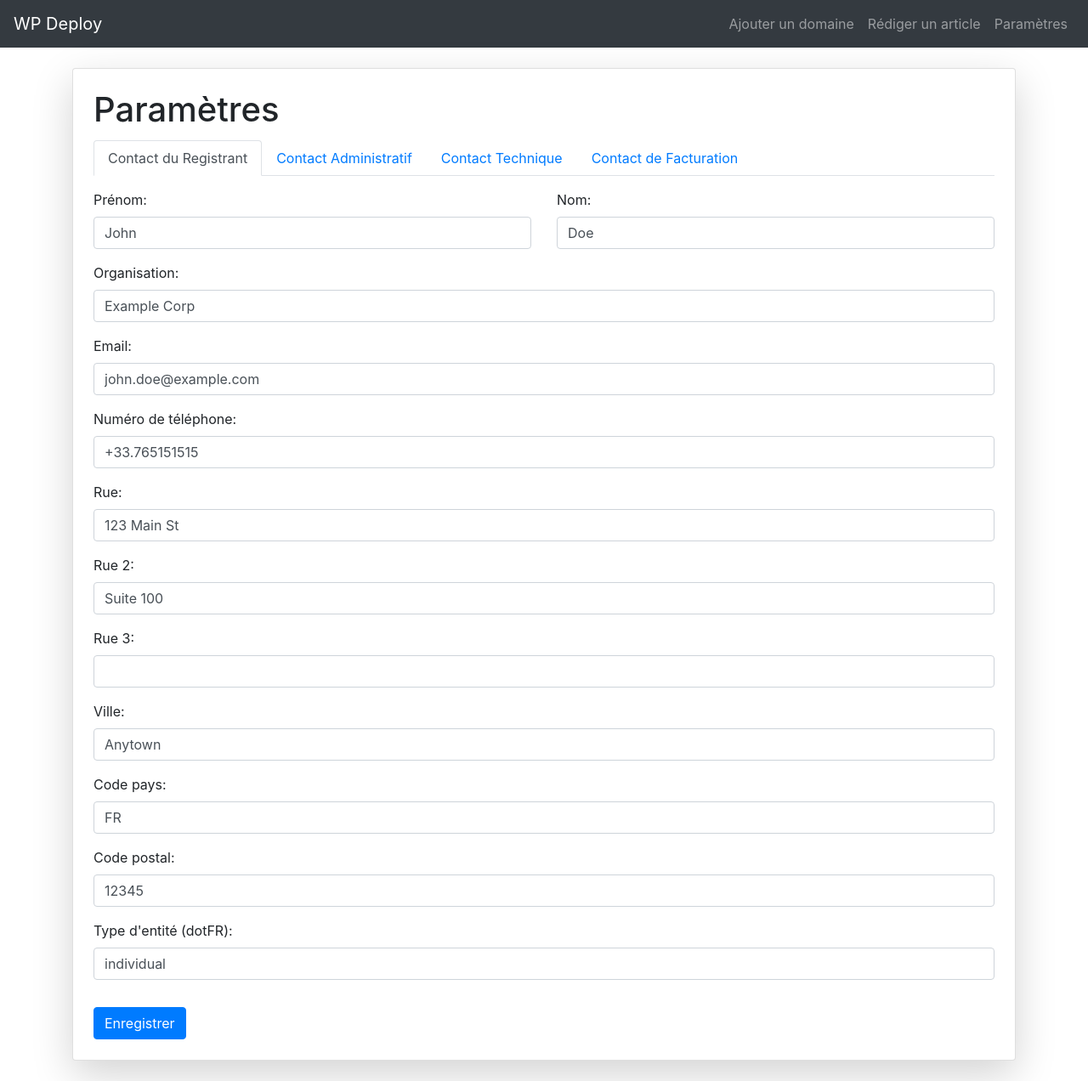
After one commit to eldertek/wp-deploy, a Flask app: page /settings in a window 1280 px wide. The commit adds this page. Shown: the whole page at 85% size. Run offline with Flask 3, Linux system fonts and the light colour scheme; a user stored in the database is signed in; some libraries are stand-ins or nearby versions.

Commit message:
update 10 files

```diff
--- a/app/__init__.py
+++ b/app/__init__.py
@@ -1,6 +1,5 @@
 from flask import Flask
 from flask_login import LoginManager
-import os
 from flask_socketio import SocketIO
 
 app = Flask(__name__, template_folder='../templates', static_folder='../static')
@@ -13,9 +12,9 @@ login_manager.login_view = 'routes.login'
 login_manager.login_message = "Veuillez vous connecter pour accéder à cette page."
 login_manager.login_message_category = "info"
 
-socketio = SocketIO(app)
+socketio = SocketIO(app, cors_allowed_origins="*")
 
 from app import routes
 
 if __name__ == '__main__':
-    socketio.run(app)
+    socketio.run(app, debug=True)
--- a/app/routes.py
+++ b/app/routes.py
@@ -1,11 +1,18 @@
+import json
 from flask import render_template, request, redirect, url_for, flash
 from flask_login import login_user, login_required, logout_user
 from app import app, login_manager
 from app.models import User, users, domains
 from app.utils import is_domain_owned, is_domain_available, purchase_domain, configure_dns, create_nginx_config, setup_ssl, install_wordpress
-from flask_socketio import SocketIO, emit
+from app import socketio
 
-socketio = SocketIO(app)
+def load_settings():
+    with open('app/settings.json', 'r') as f:
+        return json.load(f)
+
+def save_settings(settings):
+    with open('app/settings.json', 'w') as f:
+        json.dump(settings, f, indent=4)
 
 @login_manager.user_loader
 def load_user(user_id):
@@ -42,33 +49,25 @@ def add_domain():
         domain_name = request.form['domain']
 
         # Step 1: Check domain ownership
-        if is_domain_owned(domain_name):
-            socketio.emit('message', 'Vérification de la possession du domaine....OK')
-        else:
+        if not is_domain_owned(domain_name):
             # Step 2: Check domain availability
             if is_domain_available(domain_name):
-                socketio.emit('message', 'Vérification de la disponibilité du domaine...OK')
-
                 # Step 3: Purchase domain
-                purchase_domain(domain_name)
+                purchase_domain(domain_name, load_settings())
                 socketio.emit('message', 'Achat du nom de domaine...OK')
 
         # Step 4: Configure DNS
         configure_dns(domain_name, 'A', '51.210.255.66')
         configure_dns(domain_name, 'AAAA', '2001:41d0:304:200::5ec6')
-        socketio.emit('message', 'Paramètrages DNS vers le serveur...OK')
 
         # Step 5: Create Nginx configuration
         create_nginx_config(domain_name)
-        socketio.emit('message', 'Création des fichiers de configuration Nginx...OK')
 
         # Step 6: Setup SSL
         setup_ssl(domain_name)
-        socketio.emit('message', 'Paramètres du SSL...OK')
 
         # Step 7: Install WordPress
         install_wordpress(domain_name)
-        socketio.emit('message', 'Installation de Wordpress...OK')
 
         socketio.emit('message', "L'installation est terminée")
     return render_template('add_domain.html')
@@ -90,6 +89,33 @@ def dashboard():
     site_status = check_sites_status()
     return render_template('dashboard.html', site_status=site_status)
 
+@app.route('/settings', methods=['GET', 'POST'])
+@login_required
+def settings():
+    settings = load_settings()
+    if request.method == 'POST':
+        contact_types = ['registrant', 'admin', 'technical', 'billing']
+        for contact_type in contact_types:
+            settings[contact_type] = {
+                'firstName': request.form.get(f'{contact_type}_firstName', ''),
+                'lastName': request.form.get(f'{contact_type}_lastName', ''),
+                'organization': request.form.get(f'{contact_type}_organization', ''),
+                'email': request.form.get(f'{contact_type}_email', ''),
+                'phoneNumber': request.form.get(f'{contact_type}_phoneNumber', ''),
+                'street': request.form.get(f'{contact_type}_street', ''),
+                'street2': request.form.get(f'{contact_type}_street2', ''),
+                'street3': request.form.get(f'{contact_type}_street3', ''),
+                'city': request.form.get(f'{contact_type}_city', ''),
+                'countryCode': request.form.get(f'{contact_type}_countryCode', ''),
+                'postalCode': request.form.get(f'{contact_type}_postalCode', '')
+            }
+            if contact_type == 'registrant':
+                settings[contact_type]['dotfrcontactentitytype'] = request.form.get('registrant_dotfrcontactentitytype', '')
+        save_settings(settings)
+        flash('Contact details updated successfully', 'success')
+        return redirect(url_for('settings'))
+    return render_template('settings.html', contacts=settings)
+
 def publish_article(site, title, content):
     pass
 
--- a/templates/base.html
+++ b/templates/base.html
@@ -18,6 +18,9 @@
                 <li class="nav-item">
                     <a class="nav-link" href="{{ url_for('editor') }}">Rédiger un article</a>
                 </li>
+                <li class="nav-item">
+                    <a class="nav-link" href="{{ url_for('settings') }}">Paramètres</a>
+                </li>
             </ul>
         </div>
     </nav>
@@ -28,5 +31,6 @@
     <script src="https://code.jquery.com/jquery-3.5.1.slim.min.js"></script>
     <script src="https://cdn.jsdelivr.net/npm/@popperjs/core@2.5.4/dist/umd/popper.min.js"></script>
     <script src="https://stackpath.bootstrapcdn.com/bootstrap/4.5.2/js/bootstrap.min.js"></script>
+    {% block scripts %}{% endblock %}
 </body>
 </html>
--- /dev/null
+++ b/templates/settings.html
@@ -0,0 +1,228 @@
+{% extends "base.html" %}
+
+{% block title %}Paramètres{% endblock %}
+
+{% block content %}
+<div class="card shadow-lg p-4 mb-4 w-100">
+    <h1 class="card-title">Paramètres</h1>
+    <form method="POST">
+        <ul class="nav nav-tabs" id="contactTabs" role="tablist">
+            <li class="nav-item">
+                <a class="nav-link active" id="registrant-tab" data-toggle="tab" href="#registrant" role="tab" aria-controls="registrant" aria-selected="true">Contact du Registrant</a>
+            </li>
+            <li class="nav-item">
+                <a class="nav-link" id="admin-tab" data-toggle="tab" href="#admin" role="tab" aria-controls="admin" aria-selected="false">Contact Administratif</a>
+            </li>
+            <li class="nav-item">
+                <a class="nav-link" id="technical-tab" data-toggle="tab" href="#technical" role="tab" aria-controls="technical" aria-selected="false">Contact Technique</a>
+            </li>
+            <li class="nav-item">
+                <a class="nav-link" id="billing-tab" data-toggle="tab" href="#billing" role="tab" aria-controls="billing" aria-selected="false">Contact de Facturation</a>
+            </li>
+        </ul>
+        <div class="tab-content" id="contactTabsContent">
+            <div class="tab-pane fade show active" id="registrant" role="tabpanel" aria-labelledby="registrant-tab">
+                <div class="row mt-3">
+                    <div class="col-md-6">
+                        <div class="form-group">
+                            <label>Prénom:</label>
+                            <input type="text" class="form-control" name="registrant_firstName" value="{{ contacts.registrant.firstName }}">
+                        </div>
+                    </div>
+                    <div class="col-md-6">
+                        <div class="form-group">
+                            <label>Nom:</label>
+                            <input type="text" class="form-control" name="registrant_lastName" value="{{ contacts.registrant.lastName }}">
+                        </div>
+                    </div>
+                </div>
+                <div class="form-group">
+                    <label>Organisation:</label>
+                    <input type="text" class="form-control" name="registrant_organization" value="{{ contacts.registrant.organization }}">
+                </div>
+                <div class="form-group">
+                    <label>Email:</label>
+                    <input type="email" class="form-control" name="registrant_email" value="{{ contacts.registrant.email }}">
+                </div>
+                <div class="form-group">
+                    <label>Numéro de téléphone:</label>
+                    <input type="text" class="form-control" name="registrant_phoneNumber" value="{{ contacts.registrant.phoneNumber }}">
+                </div>
+                <div class="form-group">
+                    <label>Rue:</label>
+                    <input type="text" class="form-control" name="registrant_street" value="{{ contacts.registrant.street }}">
+                </div>
+                <div class="form-group">
+                    <label>Rue 2:</label>
+                    <input type="text" class="form-control" name="registrant_street2" value="{{ contacts.registrant.street2 }}">
+                </div>
+                <div class="form-group">
+                    <label>Rue 3:</label>
+                    <input type="text" class="form-control" name="registrant_street3" value="{{ contacts.registrant.street3 }}">
+                </div>
+                <div class="form-group">
+                    <label>Ville:</label>
+                    <input type="text" class="form-control" name="registrant_city" value="{{ contacts.registrant.city }}">
+                </div>
+                <div class="form-group">
+                    <label>Code pays:</label>
+                    <input type="text" class="form-control" name="registrant_countryCode" value="{{ contacts.registrant.countryCode }}">
+                </div>
+                <div class="form-group">
+                    <label>Code postal:</label>
+                    <input type="text" class="form-control" name="registrant_postalCode" value="{{ contacts.registrant.postalCode }}">
+                </div>
+                <div class="form-group">
+                    <label>Type d'entité (dotFR):</label>
+                    <input type="text" class="form-control" name="registrant_dotfrcontactentitytype" value="{{ contacts.registrant.dotfrcontactentitytype }}">
+                </div>
+            </div>
+            <div class="tab-pane fade" id="admin" role="tabpanel" aria-labelledby="admin-tab">
+                <div class="row mt-3">
+                    <div class="col-md-6">
+                        <div class="form-group">
+                            <label>Prénom:</label>
+                            <input type="text" class="form-control" name="admin_firstName" value="{{ contacts.admin.firstName }}">
+                        </div>
+                    </div>
+                    <div class="col-md-6">
+                        <div class="form-group">
+                            <label>Nom:</label>
+                            <input type="text" class="form-control" name="admin_lastName" value="{{ contacts.admin.lastName }}">
+                        </div>
+                    </div>
+                </div>
+                <div class="form-group">
+                    <label>Email:</label>
+                    <input type="email" class="form-control" name="admin_email" value="{{ contacts.admin.email }}">
+                </div>
+                <div class="form-group">
+                    <label>Numéro de téléphone:</label>
+                    <input type="text" class="form-control" name="admin_phoneNumber" value="{{ contacts.admin.phoneNumber }}">
+                </div>
+                <div class="form-group">
+                    <label>Rue:</label>
+                    <input type="text" class="form-control" name="admin_street" value="{{ contacts.admin.street }}">
+                </div>
+                <div class="form-group">
+                    <label>Rue 2:</label>
+                    <input type="text" class="form-control" name="admin_street2" value="{{ contacts.admin.street2 }}">
+                </div>
+                <div class="form-group">
+                    <label>Rue 3:</label>
+                    <input type="text" class="form-control" name="admin_street3" value="{{ contacts.admin.street3 }}">
+                </div>
+                <div class="form-group">
+                    <label>Ville:</label>
+                    <input type="text" class="form-control" name="admin_city" value="{{ contacts.admin.city }}">
+                </div>
+                <div class="form-group">
+                    <label>Code pays:</label>
+                    <input type="text" class="form-control" name="admin_countryCode" value="{{ contacts.admin.countryCode }}">
+                </div>
+                <div class="form-group">
+                    <label>Code postal:</label>
+                    <input type="text" class="form-control" name="admin_postalCode" value="{{ contacts.admin.postalCode }}">
+                </div>
+            </div>
+            <div class="tab-pane fade" id="technical" role="tabpanel" aria-labelledby="technical-tab">
+                <div class="row mt-3">
+                    <div class="col-md-6">
+                        <div class="form-group">
+                            <label>Prénom:</label>
+                            <input type="text" class="form-control" name="technical_firstName" value="{{ contacts.technical.firstName }}">
+                        </div>
+                    </div>
+                    <div class="col-md-6">
+                        <div class="form-group">
+                            <label>Nom:</label>
+                            <input type="text" class="form-control" name="technical_lastName" value="{{ contacts.technical.lastName }}">
+                        </div>
+                    </div>
+                </div>
+                <div class="form-group">
+                    <label>Email:</label>
+                    <input type="email" class="form-control" name="technical_email" value="{{ contacts.technical.email }}">
+                </div>
+                <div class="form-group">
+                    <label>Numéro de téléphone:</label>
+                    <input type="text" class="form-control" name="technical_phoneNumber" value="{{ contacts.technical.phoneNumber }}">
+                </div>
+                <div class="form-group">
+                    <label>Rue:</label>
+                    <input type="text" class="form-control" name="technical_street" value="{{ contacts.technical.street }}">
+                </div>
+                <div class="form-group">
+                    <label>Rue 2:</label>
+                    <input type="text" class="form-control" name="technical_street2" value="{{ contacts.technical.street2 }}">
+                </div>
+                <div class="form-group">
+                    <label>Rue 3:</label>
+                    <input type="text" class="form-control" name="technical_street3" value="{{ contacts.technical.street3 }}">
+                </div>
+                <div class="form-group">
+                    <label>Ville:</label>
+                    <input type="text" class="form-control" name="technical_city" value="{{ contacts.technical.city }}">
+                </div>
+                <div class="form-group">
+                    <label>Code pays:</label>
+                    <input type="text" class="form-control" name="technical_countryCode" value="{{ contacts.technical.countryCode }}">
+                </div>
+                <div class="form-group">
+                    <label>Code postal:</label>
+                    <input type="text" class="form-control" name="technical_postalCode" value="{{ contacts.technical.postalCode }}">
+                </div>
+            </div>
+            <div class="tab-pane fade" id="billing" role="tabpanel" aria-labelledby="billing-tab">
+                <div class="row mt-3">
+                    <div class="col-md-6">
+                        <div class="form-group">
+                            <label>Prénom:</label>
+                            <input type="text" class="form-control" name="billing_firstName" value="{{ contacts.billing.firstName }}">
+                        </div>
+                    </div>
+                    <div class="col-md-6">
+                        <div class="form-group">
+                            <label>Nom:</label>
+                            <input type="text" class="form-control" name="billing_lastName" value="{{ contacts.billing.lastName }}">
+                        </div>
+                    </div>
+                </div>
+                <div class="form-group">
+                    <label>Email:</label>
+                    <input type="email" class="form-control" name="billing_email" value="{{ contacts.billing.email }}">
+                </div>
+                <div class="form-group">
+                    <label>Numéro de téléphone:</label>
+                    <input type="text" class="form-control" name="billing_phoneNumber" value="{{ contacts.billing.phoneNumber }}">
+                </div>
+                <div class="form-group">
+                    <label>Rue:</label>
+                    <input type="text" class="form-control" name="billing_street" value="{{ contacts.billing.street }}">
+                </div>
+                <div class="form-group">
+                    <label>Rue 2:</label>
+                    <input type="text" class="form-control" name="billing_street2" value="{{ contacts.billing.street2 }}">
+                </div>
+                <div class="form-group">
+                    <label>Rue 3:</label>
+                    <input type="text" class="form-control" name="billing_street3" value="{{ contacts.billing.street3 }}">
+                </div>
+                <div class="form-group">
+                    <label>Ville:</label>
+                    <input type="text" class="form-control" name="billing_city" value="{{ contacts.billing.city }}">
+                </div>
+                <div class="form-group">
+                    <label>Code pays:</label>
+                    <input type="text" class="form-control" name="billing_countryCode" value="{{ contacts.billing.countryCode }}">
+                </div>
+                <div class="form-group">
+                    <label>Code postal:</label>
+                    <input type="text" class="form-control" name="billing_postalCode" value="{{ contacts.billing.postalCode }}">
+                </div>
+            </div>
+        </div>
+        <button type="submit" class="btn btn-primary mt-3">Enregistrer</button>
+    </form>
+</div>
+{% endblock %}
```
Also changed, not shown: app/settings.json (added, +55 -0 lines), app/utils.py (+4 -5 lines), templates/add_domain.html (+33 -4 lines).
